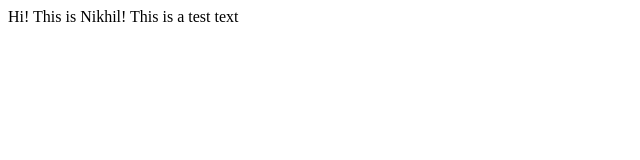
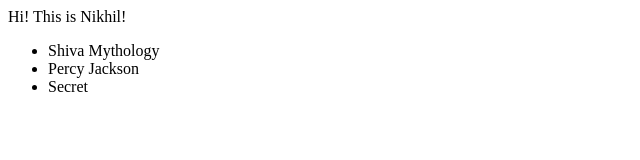
Before and after one commit to nkhlrgh/my-portfolio, a plain HTML site: page index.html in a window 1280 px wide. Shown: the whole page, without its empty margins (0-640 px from the left). Drawn offline with Linux system fonts and the light colour scheme.

Commit message:
refactor: Add books

```diff
--- a/index.html
+++ b/index.html
@@ -7,6 +7,10 @@
 </head>
 <body>
     Hi! This is Nikhil!
-    This is a test text
+    <ul>
+        <li>Shiva Mythology</li>
+        <li>Percy Jackson</li>
+        <li>Secret</li>
+    </ul>
 </body>
 </html>
```
